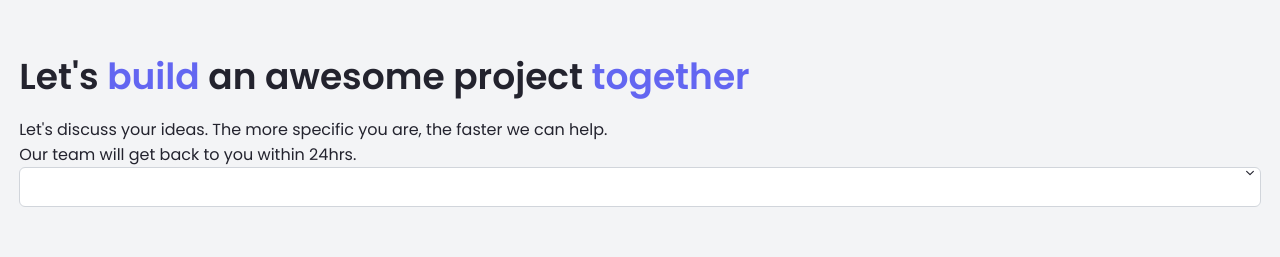
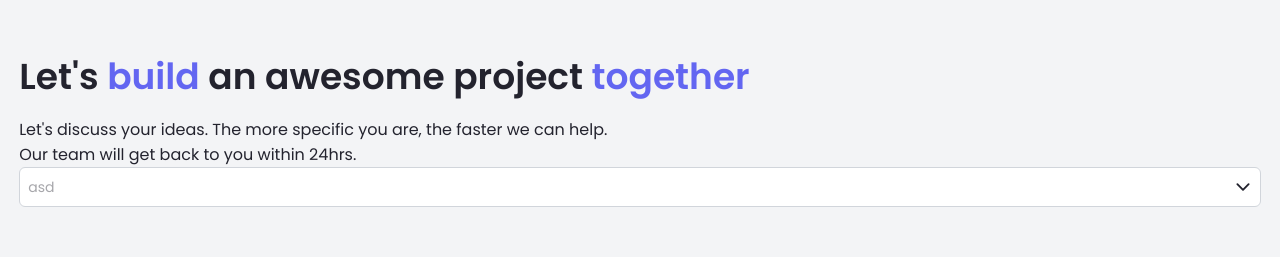
Before and after one commit to nongdan-dev/website, a React (Vite) app: page /contact in a window 1280 px wide. Shown: the part 1050-1307 px from the top of the page. Built offline with nearby package versions, Linux system fonts and the light colour scheme.

Commit message:
Update select

```diff
--- a/src/pages/Contact/index.tsx
+++ b/src/pages/Contact/index.tsx
@@ -165,7 +165,7 @@ function ContactPage() {
               can help.
             </p>
             <p>Our team will get back to you within 24hrs.</p>
-            <Select mode='multiple'>
+            <Select mode='multiple' placeholder='asd'>
               <Select.Option value='asd'>Lorem ipsum dolor sit.</Select.Option>
               <Select.Option value='asd2'>Lorem, ipsum.</Select.Option>
               <Select.Option value='asd3'>
--- a/src/styles/index.css
+++ b/src/styles/index.css
@@ -15,7 +15,6 @@
   & .col-content {
     grid-column: content;
   }
-
   & .col-full-width {
     grid-column: full-width;
     display: grid;
@@ -25,13 +24,19 @@
 
 .rc-select {
   @apply w-full overflow-x-clip;
+  & .rc-select-selector {
+    @apply min-h-10 items-center rounded-md border-gray-300 bg-white py-0.5 !pr-10 pl-2 transition-colors hover:border-indigo-500;
+  }
 
-  & .rc-select-selector {
-    @apply min-h-10 items-center rounded-md border-gray-300 bg-white py-0.5 pl-2 transition-colors hover:border-indigo-500;
+  &.rc-select-open .rc-select-arrow {
+    @apply rotate-180;
   }
 
   & .rc-select-selection-overflow {
     @apply gap-1;
+  }
+  & .rc-select-arrow {
+    @apply right-0 top-1/2 -translate-y-1/2 p-2 text-xl transition-transform;
   }
 
   & .rc-select-selection-overflow-item:not(:last-child) {
@@ -39,14 +44,19 @@
     & .rc-select-selection-item {
       @apply mr-0 !bg-transparent p-0 text-[13px];
     }
-
     & .rc-select-selection-item-content {
       @apply pl-1.5 pr-[3px];
     }
-
     & .rc-select-selection-item-remove {
       user-select: unset !important;
       @apply px-1 text-sm transition-colors hover:cursor-pointer hover:bg-red-300 hover:text-red-500;
     }
   }
+
+  & .rc-select-selection-placeholder {
+    @apply absolute top-1/2 -translate-y-1/2 text-sm;
+  }
+  & .rc-select-selection-search input {
+    @apply !bg-transparent;
+  }
 }
```
